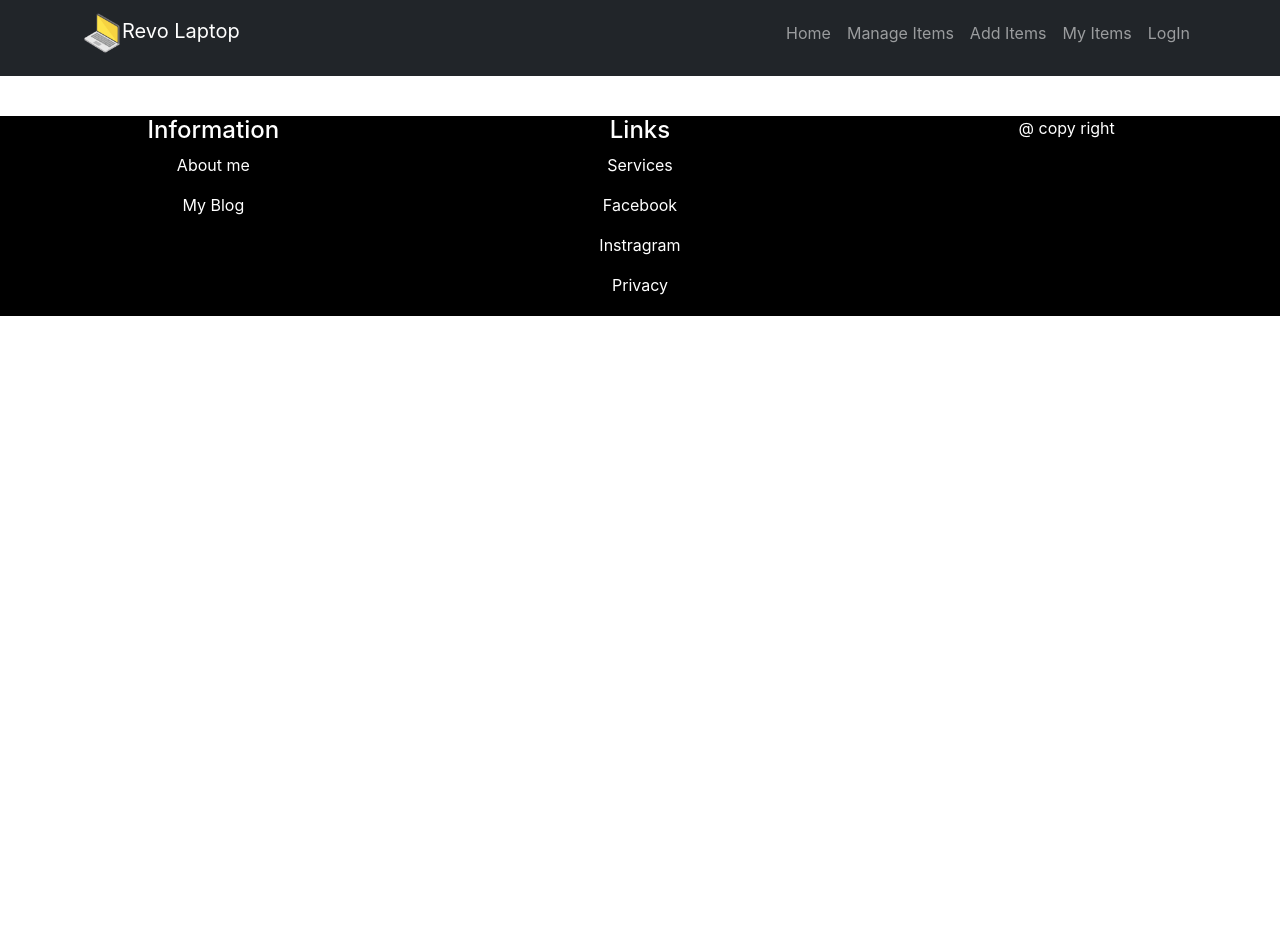
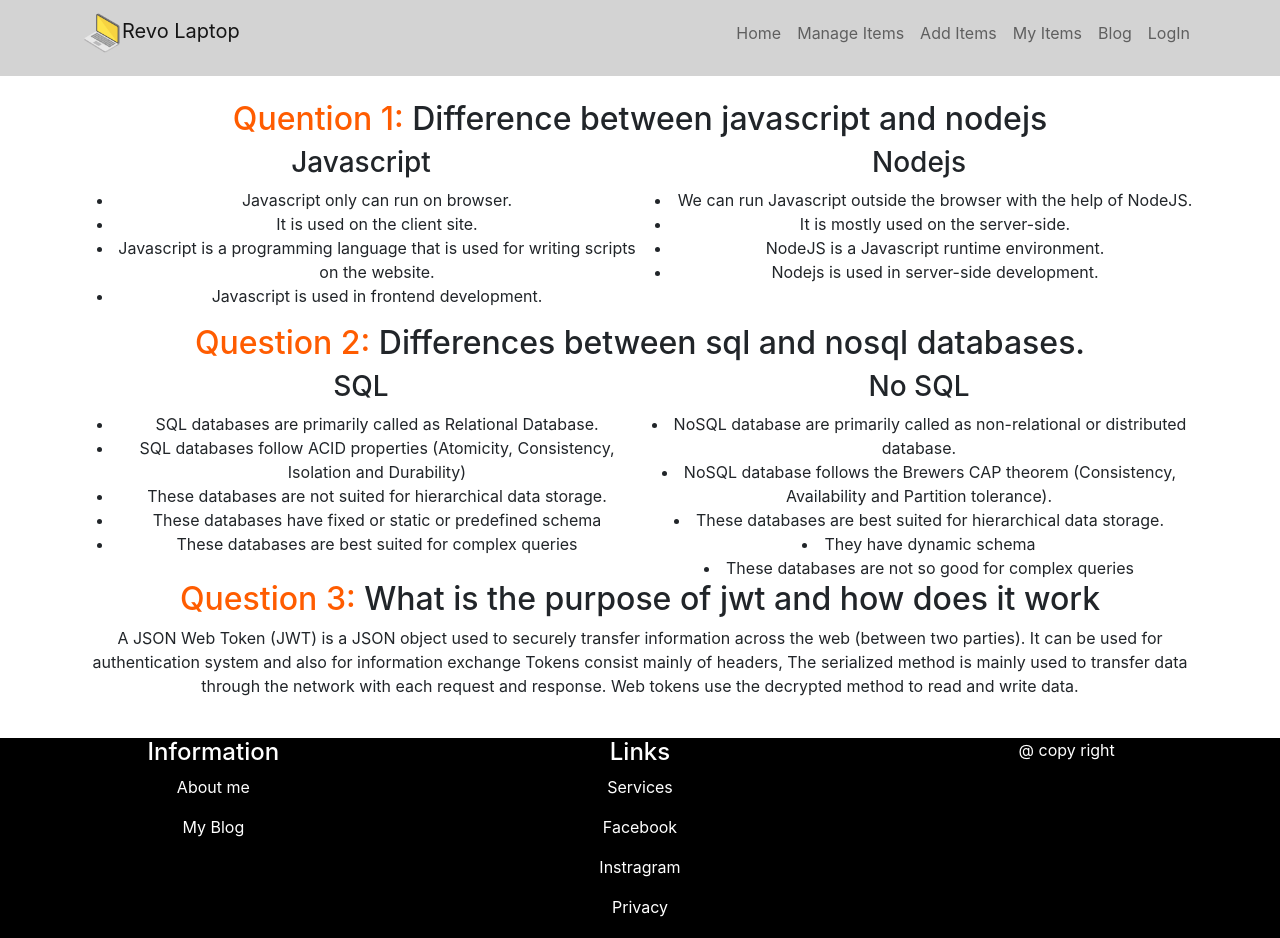
Before and after one commit to Muhammad-Mehedi-Hasan-Opi-Sarker/warehouse-client-site, a React (Create React App) app: page /blog in a window 1280 px wide. Before the commit the page ends 800 px from the top, so only its background shows below. Built offline with nearby package versions, Linux system fonts and the light colour scheme; no server answers.

Commit message:
add to blog and erro show for register and login

```diff
--- a/src/App.js
+++ b/src/App.js
@@ -11,6 +11,7 @@ import Login from './components/Login/Login';
 import Inventory from './components/Inventory/Inventory';
 import Footer from './components/Footer/Footer';
 import Register from './components/Register/Register';
+import Blog from './components/Blog/Blog';
 function App() {
 
   return (
@@ -25,6 +26,7 @@ function App() {
        <Route path='/additems' element={<AddItems></AddItems>}></Route>
        <Route path='/myitems' element={<MyItems></MyItems>}></Route>
        <Route path='/banner' element={<Banner></Banner>}></Route>
+       <Route path='/blog' element={<Blog></Blog>}></Route>
        <Route path='/login' element={<Login></Login>}></Route>
        <Route path='/register' element={<Register></Register>}></Route>
      </Routes>
--- /dev/null
+++ b/src/components/Blog/Blog.css
@@ -0,0 +1,14 @@
+.blog{
+    margin-top: 100px;
+}
+
+.blogs{
+    display: grid;
+    grid-template-columns: repeat(2,1fr);
+}
+
+@media screen and(max-width:576px) {
+    .blogs{
+        grid-template-columns: repeat(1,1fr);
+    }
+}
--- /dev/null
+++ b/src/components/Blog/Blog.js
@@ -0,0 +1,69 @@
+import React from 'react';
+import './Blog.css'
+const Blog = () => {
+    return (
+        <div className='blog container'>
+            {/* first question  */}
+            <h2><span style={{ color: '#ff5c00' }}>Quention 1:</span> Difference between javascript and nodejs</h2>
+            {/* for javascript  */}
+            <div className='blogs'>
+                <div>
+                    <h3>Javascript</h3>
+                    <ul>
+                        <li>Javascript only can run on browser.</li>
+                        <li>It is used on the client site.</li>
+                        <li>Javascript is a programming language that is used for writing scripts on the website.</li>
+                        <li>Javascript is used in frontend development.</li>
+                    </ul>
+                </div>
+                {/* for nodejs  */}
+                <div>
+                    <h3>Nodejs</h3>
+                    <ul>
+                        <li>We can run Javascript outside the browser with the help of NodeJS.</li>
+                        <li>It is mostly used on the server-side.</li>
+                        <li>NodeJS is a Javascript runtime environment.</li>
+                        <li>Nodejs is used in server-side development.</li>
+
+                    </ul>
+                </div>
+            </div>
+            {/* question second */}
+            <h2><span style={{ color: '#ff5c00' }}>Question 2:</span> Differences between sql and nosql databases.</h2>
+            <div className='blogs'>
+
+                <div>
+                    <h3>SQL</h3>
+                    <ul>
+                        <li>
+                            SQL databases are primarily called as Relational Database.
+                        </li>
+                        <li>SQL databases follow ACID properties (Atomicity, Consistency, Isolation and Durability)</li>
+                        <li>These databases are not suited for hierarchical data storage.</li>
+                        <li>These databases have fixed or static or predefined schema</li>
+                        <li>These databases are best suited for complex queries</li>
+                    </ul>
+                </div>
+                <div>
+                    <h3>No SQL</h3>
+                    <li>NoSQL database are primarily called as non-relational or distributed database.</li>
+                    <li>NoSQL database follows the Brewers CAP theorem (Consistency, Availability and Partition tolerance). </li>
+                    <li>These databases are best suited for hierarchical data storage.</li>
+                    <li>They have dynamic schema</li>
+                    <li>These databases are not so good for complex queries</li>
+                </div>
+            </div>
+            <div>
+                <h2><span style={{ color: '#ff5c00' }}>Question 3:</span> What is the purpose of jwt and how does it work</h2>
+                <p>A JSON Web Token (JWT) is a JSON object used to securely transfer information across
+                     the web (between two parties). It can be used for authentication
+                     system and also for information exchange Tokens consist mainly of headers,
+                     The serialized method is mainly used to transfer data through the network with
+                      each request and response.
+                    Web tokens use the decrypted method to read and write data.</p>
+            </div>
+        </div>
+    );
+};
+
+export default Blog;
--- a/src/components/Headers/Headers.js
+++ b/src/components/Headers/Headers.js
@@ -12,20 +12,19 @@ const Headers = () => {
   }
   return (
     <div>
-      <Navbar collapseOnSelect expand="lg" bg="dark" variant="dark">
+      <Navbar collapseOnSelect expand="lg" fixed="top" style={{color:'red',backgroundColor:'#D3D3D3'}}>
         <Container>
           <Navbar.Brand as={Button} to='/' href="#home"><img style={{ height: '40px' }} src={logo} alt="" />Revo Laptop</Navbar.Brand>
           <Navbar.Toggle aria-controls="responsive-navbar-nav" />
           <Navbar.Collapse id="responsive-navbar-nav">
             <Nav className="me-auto">
-
-
             </Nav>
             <Nav>
               <Nav.Link as={Button} to='/home' href="#deets">Home</Nav.Link>
               <Nav.Link as={Button} to='/manageitems' href="#deets">Manage Items</Nav.Link>
               <Nav.Link as={Button} to='/additems' href="#deets">Add Items</Nav.Link>
               <Nav.Link as={Button} to='/myitems' href="#deets">My Items</Nav.Link>
+              <Nav.Link as={Button} to='/blog' href="#deets">Blog</Nav.Link>
               {
                 user ?
                 <button className='btn' style={{color:'white'}} onClick={logOut}>SingOut</button> :
--- a/src/components/Login/Login.css
+++ b/src/components/Login/Login.css
@@ -1,7 +1,7 @@
 .login {
     padding:10px;
-    border-radius: 20px;
-    margin-top: 20px;
+    border-radius: 60px;
+    margin-top: 100px;
     margin-bottom: 300px
 }
 .login input{
--- a/src/components/Login/Login.js
+++ b/src/components/Login/Login.js
@@ -2,6 +2,7 @@ import React from 'react';
 import { useSignInWithEmailAndPassword } from 'react-firebase-hooks/auth';
 import { Link, useNavigate } from 'react-router-dom';
 import auth from '../../firebase.init';
+import SocialLogin from '../SocialLogin/SocialLogin';
 import './Login.css';
 const Login = () => {
     const navigate = useNavigate();
@@ -10,26 +11,37 @@ const Login = () => {
         user,
         loading,
         error,
-      ] = useSignInWithEmailAndPassword(auth);
+    ] = useSignInWithEmailAndPassword(auth);
 
-    const handleSubmitLogin=event=>{
+    //   code for error show
+    let errorElement;
+    if (error) {
+        errorElement = <div>
+            <p className='text-danger'>Error: {error?.message}</p>
+        </div>
+    }
+    //   submit login file
+
+    const handleSubmitLogin = event => {
         event.preventDefault();
-        const email =(event.target.email.value);
-        const password =(event.target.password.value);
-        signInWithEmailAndPassword(email,password);
+        const email = (event.target.email.value);
+        const password = (event.target.password.value);
+        signInWithEmailAndPassword(email, password);
     }
-    if(user){
+    if (user) {
         navigate('/home')
     }
     return (
-        <div className='login mt-4'>
+        <div className='login'>
             <form onSubmit={handleSubmitLogin}>
                 <h1 style={{ color: '#ff5c00' }}>Login</h1>
                 <input type="email" name="email" id="" placeholder='Enter Email' required /><br />
                 <input type="password" name="password" id="" placeholder='Password' required /><br />
                 <input style={{ backgroundColor: '#ff5c00', color: 'white', border: 'none', padding: '10px' }} type="submit" value="Submit" /> <br />
+                {errorElement}
                 <Link className='text-decoration-none' to={'/register'}>Register Please</Link>
             </form>
+            <SocialLogin></SocialLogin>
         </div>
     );
 };
--- a/src/components/Register/Register.js
+++ b/src/components/Register/Register.js
@@ -2,6 +2,7 @@ import React from 'react';
 import { Link, useNavigate } from 'react-router-dom';
 import { useCreateUserWithEmailAndPassword } from 'react-firebase-hooks/auth';
 import auth from '../../firebase.init';
+import SocialLogin from '../SocialLogin/SocialLogin';
 const Register = () => {
     const navigate = useNavigate();
     // code for create password and email
@@ -10,20 +11,21 @@ const Register = () => {
         user,
         loading,
         error,
-      ] = useCreateUserWithEmailAndPassword(auth);
-      // below code for onsubmit
+    ] = useCreateUserWithEmailAndPassword(auth,{sendEmailVerification:true});
+    // below code for onsubmit
 
-    const handleSubmit =event=>{
+    const handleSubmit = event => {
         event.preventDefault();
         const email = (event.target.email.value);
         const password = (event.target.password.value);
-        createUserWithEmailAndPassword(email,password)
+        createUserWithEmailAndPassword(email, password)
+    }
+    if (user) {
         navigate('/home')
     }
 
-
     return (
-        <div className='login mt-4'>
+        <div className='login'>
             <form onSubmit={handleSubmit}>
                 <h1 style={{ color: '#ff5c00' }}>Register</h1><br />
                 <input type="name" placeholder='Name' /><br />
@@ -32,6 +34,7 @@ const Register = () => {
                 <input style={{ backgroundColor: '#ff5c00', color: 'white', border: 'none', padding: '10px' }} type="submit" value="Submit" /> <br />
                 <Link className='text-decoration-none' to={'/login'}>Login Please</Link>
             </form>
+            <SocialLogin></SocialLogin>
         </div>
     );
 };
--- /dev/null
+++ b/src/components/SocialLogin/SocialLogin.js
@@ -0,0 +1,11 @@
+import React from 'react';
+
+const SocialLogin = () => {
+    return (
+        <div>
+            <h1>Social</h1>
+        </div>
+    );
+};
+
+export default SocialLogin;
```
